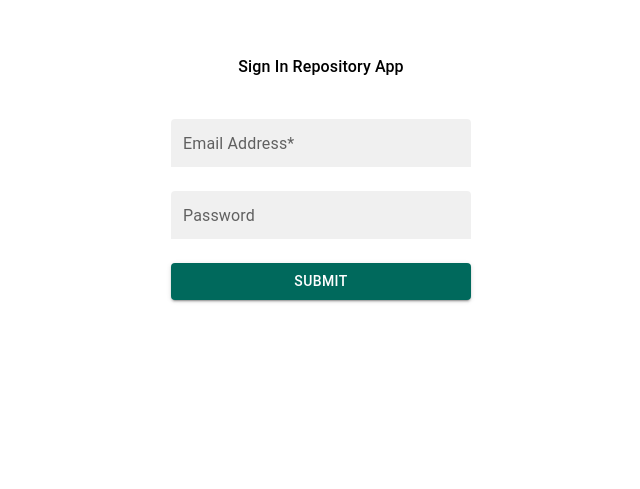
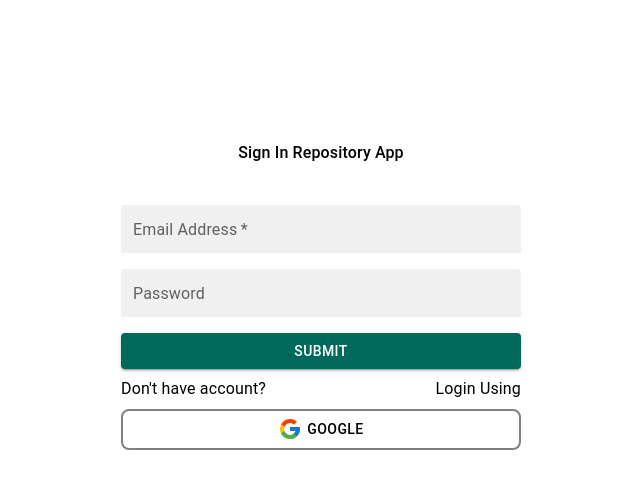
Before and after one commit to arhamflan/repository-app-react, a React (Vite) app: page /login in a window 1280 px wide. Shown: the part 105-594 px from the top of the page, without its empty margins (319-959 px from the left). Built offline with nearby package versions, Linux system fonts and the light colour scheme.

Commit message:
login page

```diff
--- a/package.json
+++ b/package.json
@@ -13,6 +13,7 @@
     "@emotion/styled": "^11.10.5",
     "@mui/icons-material": "^5.10.9",
     "@mui/material": "^5.10.11",
+    "@react-oauth/google": "^0.4.0",
     "react": "^18.2.0",
     "react-dom": "^18.2.0",
     "react-router-dom": "^6.4.2"
--- a/src/providers/AppContextProviders.tsx
+++ b/src/providers/AppContextProviders.tsx
@@ -2,9 +2,11 @@
 
 //providers
 import CreateThemeProvider from "./CreateThemeProvider";
+import GoogleAuthProvider from "./GoogleAuthProvider";
 
 const providers: any = [
-    CreateThemeProvider
+    CreateThemeProvider,
+    GoogleAuthProvider
 ]
 
 const AppContextProvider = CombineComponents(...providers);
--- /dev/null
+++ b/src/providers/GoogleAuthProvider.tsx
@@ -0,0 +1,13 @@
+import { GoogleOAuthProvider } from "@react-oauth/google";
+
+function GoogleAuthProvider(props: any){
+    return (
+        <>
+            <GoogleOAuthProvider clientId="505131379635-23s9k8278cga20o49mlgha5jharndlos.apps.googleusercontent.com">
+                {props.children}
+            </GoogleOAuthProvider>
+        </>
+    )
+}
+
+export default GoogleAuthProvider;
--- a/src/view/pages/auth/LoginPage.tsx
+++ b/src/view/pages/auth/LoginPage.tsx
@@ -1,27 +1,74 @@
-import { Box, Grid, TextField, Typography, Button } from "@mui/material";
+import { Box, TextField, Typography, Button, FormGroup, Divider } from "@mui/material";
 
 import {Link} from "@mui/material";
+import { useGoogleLogin } from "@react-oauth/google";
+
+
 
 function LoginPage(){
+
+
+    let googleLogin = useGoogleLogin({
+        onSuccess: tokenResponse => {
+            console.log(tokenResponse)
+        },
+        onError: errorMessage => {
+            console.log(errorMessage)
+        }
+    })
+
+
     return (
         <>
             <Box sx={{
                 justifyContent: "center",
                 display: "grid",
-                marginTop: "10rem"
+                alignItems: "center",
+                height:"100vh"
                 }}>
+                <form>
                 <Typography fontWeight={500} textAlign={"center"} marginBottom={5}>Sign In Repository App</Typography>
-                <TextField label="Email Address*" InputProps={{disableUnderline: true}} type={"email"}  variant="filled" size="small" sx={{
-                    width: 300,
-                    marginBottom: 3,
-                    [`& fieldset`]: {}
+                <FormGroup>
+                <TextField label="Email Address" InputProps={{disableUnderline: true}} type={"email"}  variant="filled" size="small" sx={{
+                    marginBottom: 2,
+                    width: 400
+                }} required/>
+                </FormGroup>
+                <FormGroup>
+                <TextField label="Password" InputProps={{disableUnderline: true}} variant="filled" size="small" type={"password"} sx={{
+                    marginBottom: 2,
+                    width: 400
                 }}/>
-                <TextField label="Password" InputProps={{disableUnderline: true}} variant="filled" size="small" type={"password"} sx={{
-                    marginBottom: 3
-                }}/>
+                </FormGroup>
                 <Link href="/" underline="none">
-                    <Button variant="contained" fullWidth>Submit</Button>
+                    <Button variant="contained" fullWidth type="submit">Submit</Button>
                 </Link>
+                <Box sx={{
+                    display: 'flex',
+                    flexDirection: 'row',
+                    justifyContent: 'space-between',
+                    marginY: 1
+                }}>
+                    <Typography fontWeight={400}>Don't have account?</Typography>
+                    <Typography fontWeight={400}>Login Using</Typography>
+                </Box>
+                <Button type="button" fullWidth sx={{
+                    background: "white",
+                    border: 2,
+                    borderColor: "gray",
+                    color: "black",
+                    ":hover": {
+                        bgcolor: "white"
+                    },
+                    borderRadius: 2}}
+
+                    onClick={() => googleLogin()}
+
+                    >
+                <svg xmlns="http://www.w3.org/2000/svg"  viewBox="0 0 48 48" width="24px" height="24px" style={{marginRight: 5}}><path fill="#FFC107" d="M43.611,20.083H42V20H24v8h11.303c-1.649,4.657-6.08,8-11.303,8c-6.627,0-12-5.373-12-12c0-6.627,5.373-12,12-12c3.059,0,5.842,1.154,7.961,3.039l5.657-5.657C34.046,6.053,29.268,4,24,4C12.955,4,4,12.955,4,24c0,11.045,8.955,20,20,20c11.045,0,20-8.955,20-20C44,22.659,43.862,21.35,43.611,20.083z"/><path fill="#FF3D00" d="M6.306,14.691l6.571,4.819C14.655,15.108,18.961,12,24,12c3.059,0,5.842,1.154,7.961,3.039l5.657-5.657C34.046,6.053,29.268,4,24,4C16.318,4,9.656,8.337,6.306,14.691z"/><path fill="#4CAF50" d="M24,44c5.166,0,9.86-1.977,13.409-5.192l-6.19-5.238C29.211,35.091,26.715,36,24,36c-5.202,0-9.619-3.317-11.283-7.946l-6.522,5.025C9.505,39.556,16.227,44,24,44z"/><path fill="#1976D2" d="M43.611,20.083H42V20H24v8h11.303c-0.792,2.237-2.231,4.166-4.087,5.571c0.001-0.001,0.002-0.001,0.003-0.002l6.19,5.238C36.971,39.205,44,34,44,24C44,22.659,43.862,21.35,43.611,20.083z"/></svg>
+                Google
+                </Button>
+                </form>
             </Box>
         </>
     )
```
Also changed, not shown: src/view/pages/auth/RegisterPage.tsx (+29 -0 lines), 1 other file (tests, documents, lock files or other folders).
